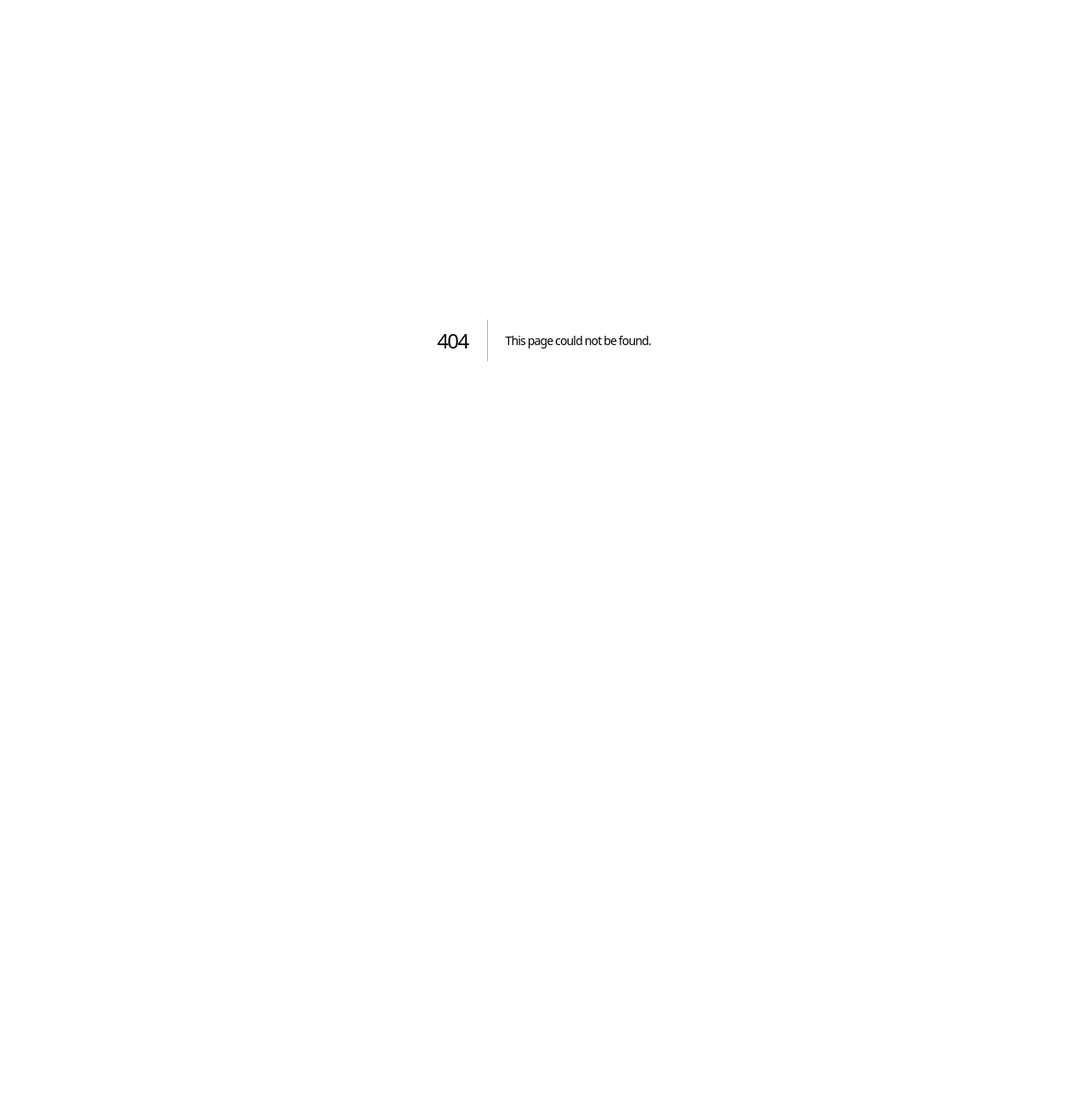
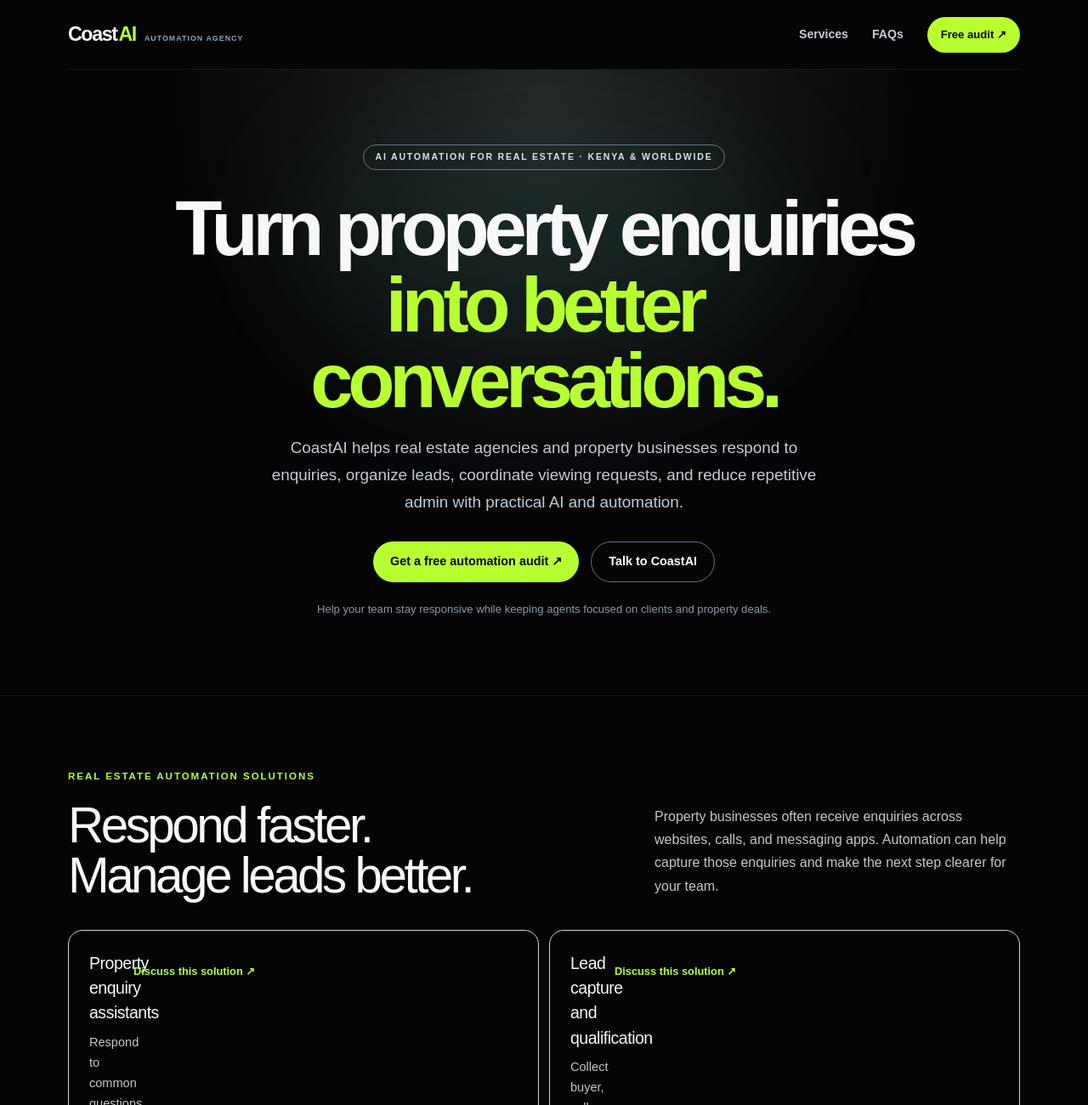
Before and after one commit to biihafidh/CoastAI-AUTOMATION, a Next.js app: page /ai-automation-for-real-estate in a window 1280 px wide. Before the commit this address had no page. Shown: the top 1300 px of the page at 85% size. Before the commit the page ends 800 px from the top, so only its background shows below. Built offline with nearby package versions, Linux system fonts and the light colour scheme.

Commit message:
Add SEO landing page for real estate automation

```diff
--- /dev/null
+++ b/src/app/ai-automation-for-real-estate/page.tsx
@@ -0,0 +1,146 @@
+import type { Metadata } from "next";
+import Link from "next/link";
+
+const whatsappUrl = "https://wa.me/254726495238?text=Hi%20CoastAI!%20I%27d%20like%20to%20automate%20my%20real%20estate%20business.";
+
+export const metadata: Metadata = {
+  title: "AI Automation for Real Estate Agencies and Property Businesses",
+  description: "CoastAI helps real estate agencies and property businesses manage enquiries, qualify leads, coordinate viewing requests, automate follow-ups, and improve customer communication.",
+  alternates: { canonical: "/ai-automation-for-real-estate" },
+  openGraph: {
+    title: "AI Automation for Real Estate | CoastAI",
+    description: "Automate property enquiries, lead qualification, viewing requests, and customer follow-ups with CoastAI.",
+    url: "https://coast-ai-automation.vercel.app/ai-automation-for-real-estate",
+    siteName: "CoastAI",
+    type: "website"
+  }
+};
+
+const solutions = [
+  ["Property enquiry assistants", "Respond to common questions about listings, locations, features, and next steps using the property information your team provides."],
+  ["Lead capture and qualification", "Collect buyer, seller, tenant, and landlord enquiries, then organize key details so your team can prioritize follow-up."],
+  ["Viewing request coordination", "Capture preferred viewing dates and property details, and route requests to the right agent for confirmation."],
+  ["WhatsApp follow-ups", "Help agents keep conversations moving with timely enquiry acknowledgements and follow-up workflows."],
+  ["Website chat automation", "Give website visitors a convenient way to ask about properties and request contact from your team."],
+  ["Team workflow automation", "Reduce repetitive admin by routing new leads, sending internal notifications, and keeping enquiry records organized."]
+];
+
+const businessTypes = [
+  "Residential real estate agencies",
+  "Commercial property agencies",
+  "Property management companies",
+  "Rental and letting businesses",
+  "Property developers and builders",
+  "Independent real estate agents",
+  "Holiday and short-stay property operators",
+  "Facilities and property service providers"
+];
+
+const faqs = [
+  ["Can AI respond to property enquiries?", "Yes. A configured assistant can answer common questions using the listing details and information your business supplies. More complex questions can be passed to an agent."],
+  ["Can CoastAI help qualify property leads?", "Yes. An enquiry workflow can collect details such as property type, budget range, preferred location, and whether someone is buying, renting, selling, or investing."],
+  ["Can customers request property viewings through chat?", "A chat assistant can collect viewing preferences and pass the request to your team. A viewing should only be treated as confirmed after your agent or booking system confirms it."],
+  ["Can the system send WhatsApp messages?", "WhatsApp workflows may be set up through the appropriate approved WhatsApp Business integration. Available messaging features depend on your account and requirements."],
+  ["Will it connect to our property management or CRM software?", "That depends on the software and its available integrations or API access. CoastAI can review your current tools before confirming the integration scope."],
+  ["Does CoastAI serve real estate businesses outside Mombasa?", "Yes. CoastAI is based in Mombasa, Kenya and works with businesses across Kenya and internationally."]
+];
+
+export default function RealEstateAutomationPage() {
+  return (
+    <main>
+      <header className="container nav">
+        <Link className="brand" href="/">Coast<span>AI</span><small> AUTOMATION AGENCY</small></Link>
+        <nav className="navlinks">
+          <Link href="/#services">Services</Link>
+          <Link href="/#faq">FAQs</Link>
+          <Link className="button nav-cta" href="/#audit">Free audit ↗</Link>
+        </nav>
+      </header>
+
+      <section className="hero">
+        <div className="hero-glow" />
+        <div className="container hero-inner">
+          <div className="eyebrow hero-pill">AI AUTOMATION FOR REAL ESTATE · KENYA & WORLDWIDE</div>
+          <h1>Turn property enquiries<br /><span>into better conversations.</span></h1>
+          <p>CoastAI helps real estate agencies and property businesses respond to enquiries, organize leads, coordinate viewing requests, and reduce repetitive admin with practical AI and automation.</p>
+          <div className="hero-actions">
+            <Link className="button" href="/#audit">Get a free automation audit ↗</Link>
+            <a className="button-outline" href={whatsappUrl} target="_blank" rel="noopener noreferrer">Talk to CoastAI</a>
+          </div>
+          <div className="hero-note">Help your team stay responsive while keeping agents focused on clients and property deals.</div>
+        </div>
+      </section>
+
+      <section className="services-section">
+        <div className="container">
+          <div className="section-kicker">REAL ESTATE AUTOMATION SOLUTIONS</div>
+          <div className="section-intro">
+            <h2>Respond faster.<br />Manage leads better.</h2>
+            <p>Property businesses often receive enquiries across websites, calls, and messaging apps. Automation can help capture those enquiries and make the next step clearer for your team.</p>
+          </div>
+          <div className="service-grid">
+            {solutions.map(([title, description]) => (
+              <article className="service-card" key={title}>
+                <div><h3>{title}</h3><p>{description}</p></div>
+                <a href={whatsappUrl} target="_blank" rel="noopener noreferrer">Discuss this solution ↗</a>
+              </article>
+            ))}
+          </div>
+        </div>
+      </section>
+
+      <section className="process-section">
+        <div className="container">
+          <div className="section-kicker">HOW WE WORK WITH YOUR TEAM</div>
+          <div className="section-intro">
+            <h2>Automation built<br />around your process.</h2>
+            <p>We start by understanding how your agency receives enquiries, manages listings, and coordinates with clients before recommending a solution.</p>
+          </div>
+          <div className="process-grid">
+            <article><span>01</span><h3>Understand</h3><p>We review your enquiry channels, lead handovers, and everyday property workflows.</p></article>
+            <article><span>02</span><h3>Configure</h3><p>We scope a suitable assistant or workflow around your business information and tools.</p></article>
+            <article><span>03</span><h3>Launch</h3><p>We test the experience with your team and refine it as your property operations evolve.</p></article>
+          </div>
+        </div>
+      </section>
+
+      <section className="upgrades-section">
+        <div className="container">
+          <div className="section-kicker">PROPERTY BUSINESSES WE SUPPORT</div>
+          <div className="section-intro">
+            <h2>Flexible for your<br />property business.</h2>
+            <p>CoastAI automation can be adapted to different property services and customer journeys.</p>
+          </div>
+          <div className="faq-list">
+            {businessTypes.map((type) => <div className="faq-item" key={type}><p>{type}</p></div>)}
+          </div>
+        </div>
+      </section>
+
+      <section className="faq-section">
+        <div className="container">
+          <div className="section-kicker">REAL ESTATE AUTOMATION FAQ</div>
+          <div className="section-intro"><h2>Common questions<br />from property teams.</h2></div>
+          <div className="faq-list">
+            {faqs.map(([question, answer]) => (
+              <details className="faq-item" key={question}><summary>{question}</summary><p>{answer}</p></details>
+            ))}
+          </div>
+        </div>
+      </section>
+
+      <section className="audit-section">
+        <div className="audit-panel">
+          <div className="section-kicker">IMPROVE YOUR PROPERTY ENQUIRY PROCESS</div>
+          <h2>Find the right automation for your agency.</h2>
+          <p>Tell us how your team manages property enquiries and client follow-ups. We will help you explore a practical next step.</p>
+          <div className="hero-actions">
+            <Link className="button" href="/#audit">Request a free audit ↗</Link>
+            <a className="button-outline" href={whatsappUrl} target="_blank" rel="noopener noreferrer">Message us on WhatsApp</a>
+          </div>
+          <p><Link href="/">← Back to CoastAI home</Link></p>
+        </div>
+      </section>
+    </main>
+  );
+}
```
